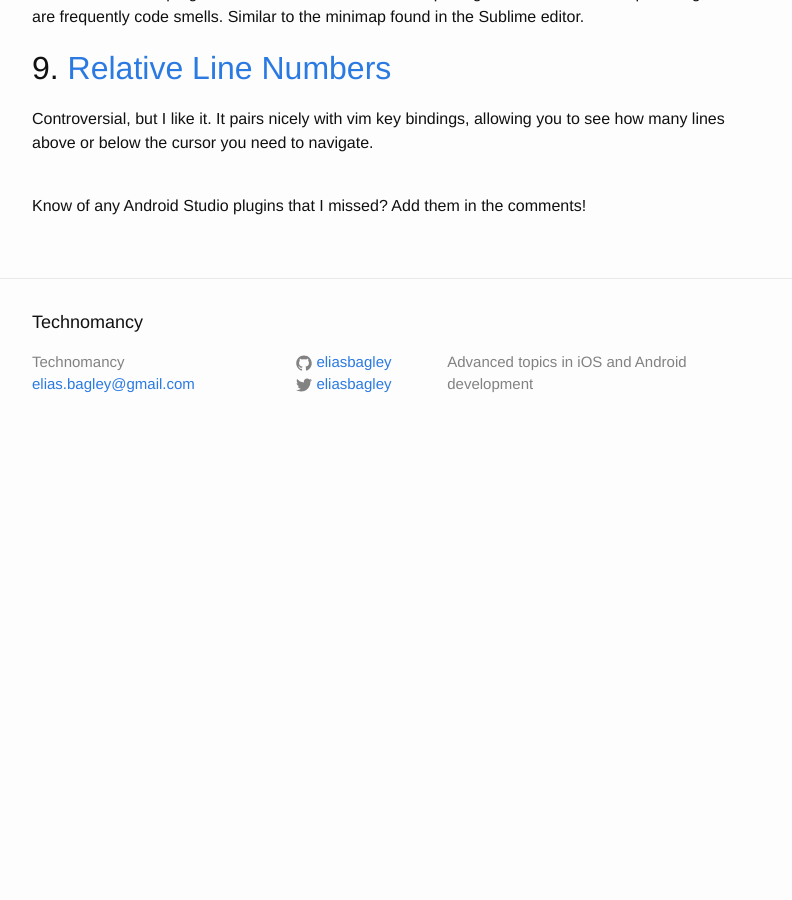
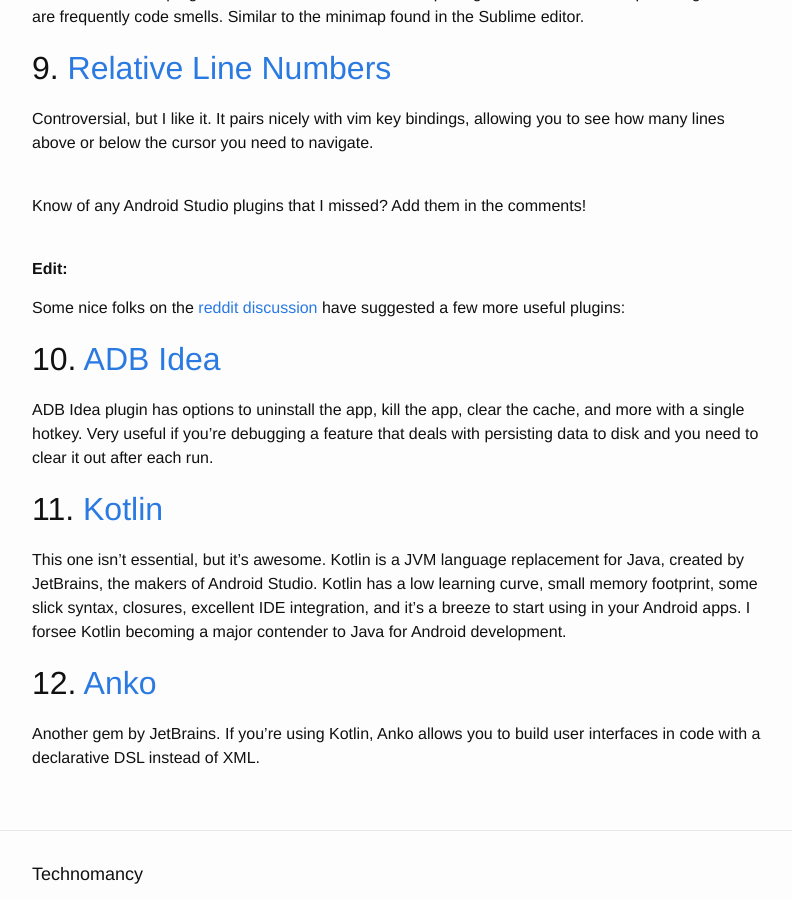
Before and after one commit to eliasbagley/eliasbagley.github.io, a Jekyll site: the page built from _posts/2015-10-04-essential-android-studio-plugins.markdown, in a window 1280 px wide and 900 px high, scrolled down 1499 px. Shown: the whole window, without its empty margins (238-1030 px from the left). Built offline with Jekyll 4.4.1, drawn with Linux system fonts in a browser that asks for light colours; comment, search, counter and statistics services are not loaded; before the commit the page ends 1955 px from its top, so only the background shows below that; some of the changed text lies outside the part shown.

Commit message:
Update essential android studio plugins post with a few more plugins from the reddit discussion

```diff
--- a/_posts/2015-10-04-essential-android-studio-plugins.markdown
+++ b/_posts/2015-10-04-essential-android-studio-plugins.markdown
@@ -20,7 +20,7 @@ If you're using [Butterknife][butterknife-link] for view injection (and you shou
 
 ## 4. [AceJump][acejump-link]   <br>
 
-This is text file navigation on meth and steroids. Type `ctrl + ;`, then type a character, and all of those characters will be highlighted on the screen, allowing you to quickly jump to them. This is basically [EasyMotion][easymotion-link] for Android Studio. One of my biggest complains about the IdeaVIM plugin is that althought it allows basic vim bindings, it doesn't allow all the power of vim that I'm used to from VIM plugins, specifically EasyMotion. AceJump mostly fixes that.
+This is text file navigation on meth and steroids. Type `ctrl + ;`, then type a character, and all of those characters will be highlighted on the screen, allowing you to quickly jump to them. This is basically the vim plugin [EasyMotion][easymotion-link] for Android Studio. One of my biggest complains about the IdeaVIM plugin is that althought it allows basic vim bindings, it doesn't allow all the power of vim that I'm used to from VIM plugins, specifically EasyMotion. AceJump mostly fixes that.
 
 ## 5. [Genymotion][genymotion-link]<br>
 
@@ -42,8 +42,28 @@ Not essential, but fun and useful. Code Glance gives you a 'minimap' of the topo
 
 Controversial, but I like it. It pairs nicely with vim key bindings, allowing you to see how many lines above or below the cursor you need to navigate.
 
+
+
+
 <br>
 Know of any Android Studio plugins that I missed? Add them in the comments!
+
+<br>
+<b>Edit:</b>
+
+Some nice folks on the [reddit discussion][reddit-link] have suggested a few more useful plugins:
+
+## 10. [ADB Idea][adb-idea-link]<br>
+
+ADB Idea plugin has options to uninstall the app, kill the app, clear the cache, and more with a single hotkey. Very useful if you're debugging a feature that deals with persisting data to disk and you need to clear it out after each run.
+
+## 11. [Kotlin][kotlin-link]<br>
+
+This one isn't essential, but it's awesome. Kotlin is a JVM language replacement for Java, created by JetBrains, the makers of Android Studio. Kotlin has a low learning curve, small memory footprint, some slick syntax, closures, excellent IDE integration, and it's a breeze to start using in your Android apps. I forsee Kotlin becoming a major contender to Java for Android development.
+
+## 12. [Anko][anko-link]<br>
+
+Another gem by JetBrains. If you're using Kotlin, Anko allows you to build user interfaces in code with a declarative DSL instead of XML.
 
 [otto-plugin-link]: https://github.com/square/otto-intellij-plugin
 [ideavim-plugin-link]: https://github.com/JetBrains/ideavim
@@ -59,3 +79,7 @@ Know of any Android Studio plugins that I missed? Add them in the comments!
 [rln-link]: https://plugins.jetbrains.com/plugin/7414?pr=clion
 [vim-beginner-link]: https://danielmiessler.com/study/vim/
 [grok-vi-link]: http://stackoverflow.com/questions/1218390/what-is-your-most-productive-shortcut-with-vim/1220118#1220118
+[adb-idea-link]: https://github.com/pbreault/adb-idea
+[reddit-link]: https://www.reddit.com/r/androiddev/comments/3nfk8m/9_essential_android_studio_plugins/
+[anko-link]: https://github.com/JetBrains/anko
+[kotlin-link]: http://kotlinlang.org/
```
